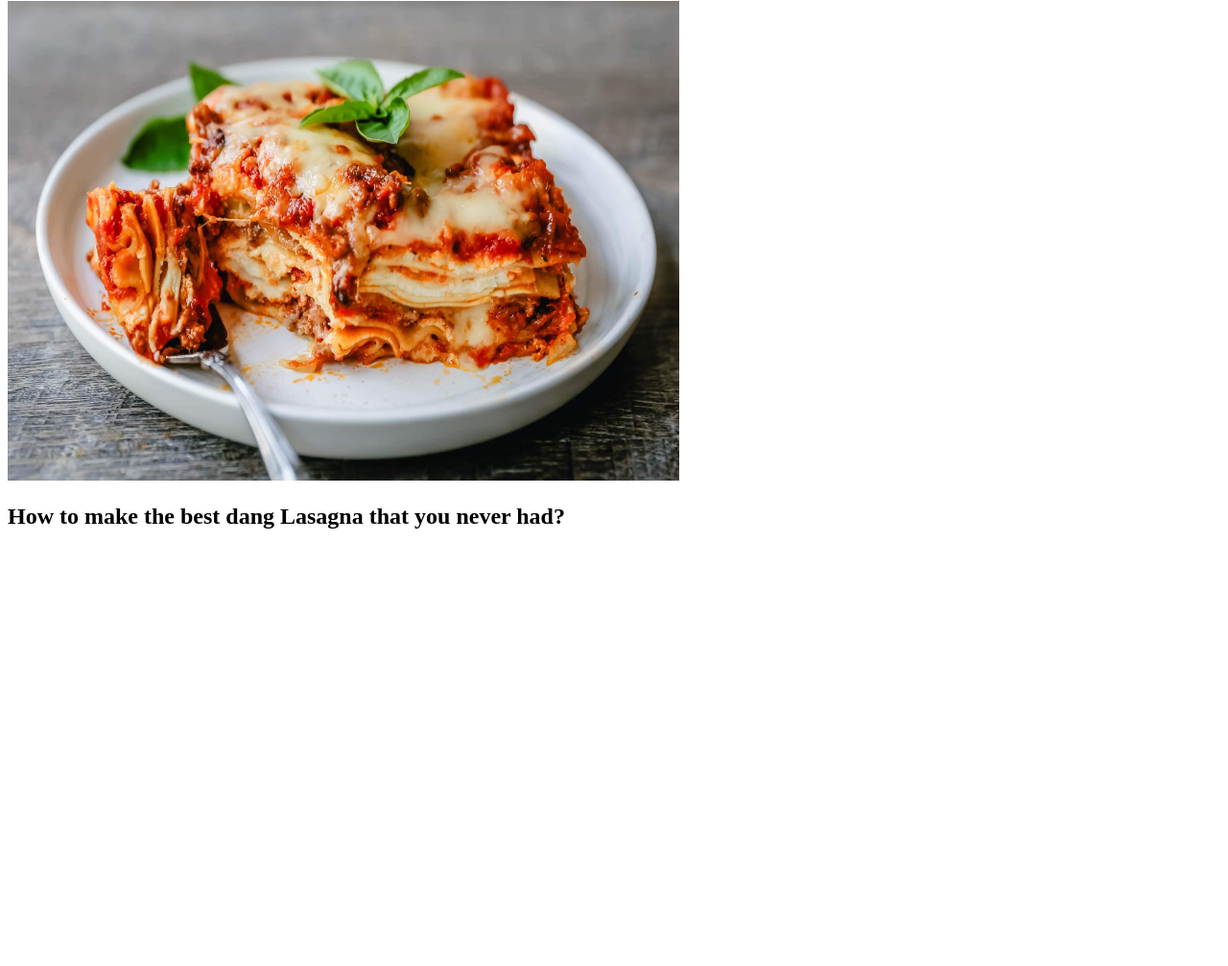
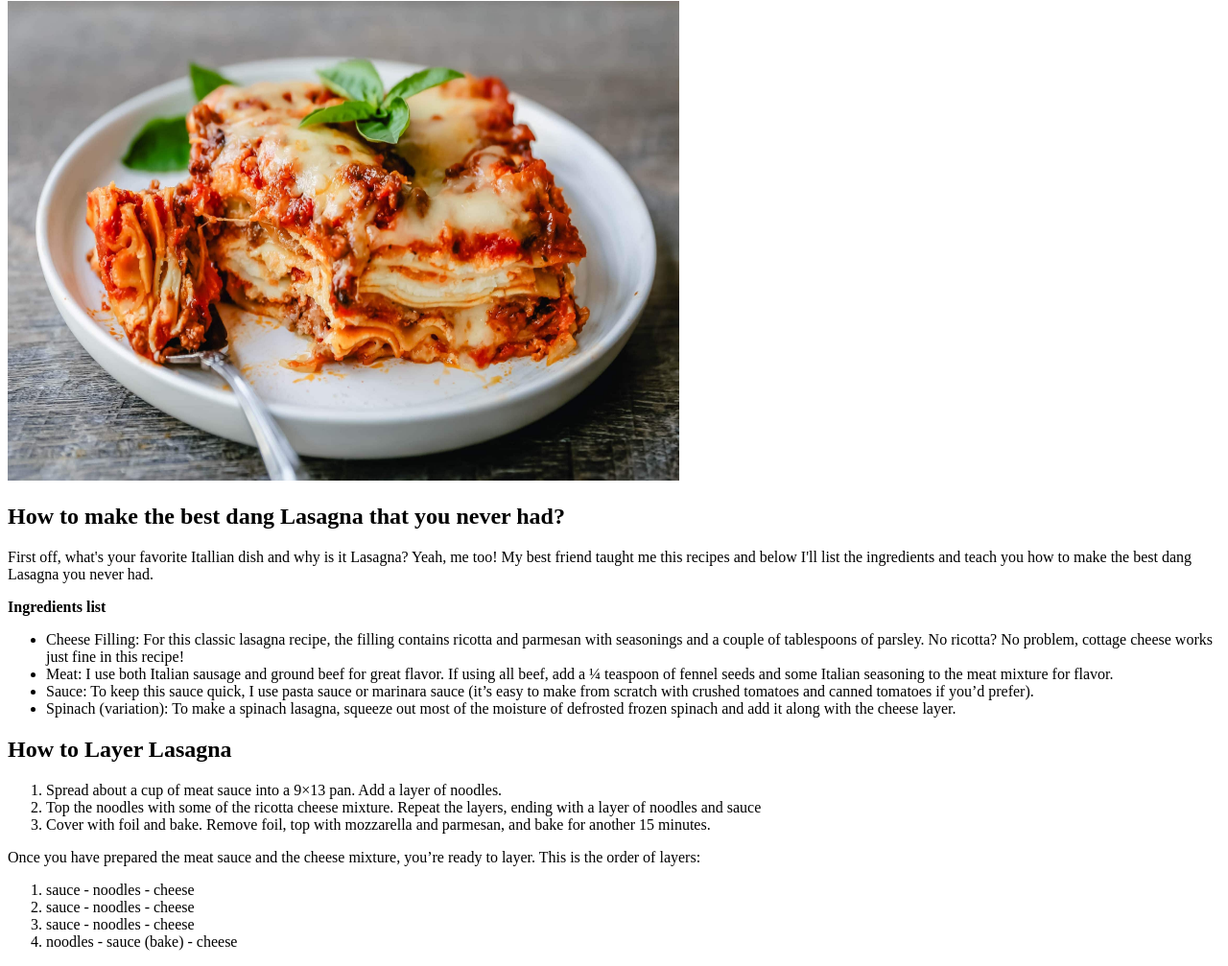
Before and after one commit to GiangoFett/odin-recipes, a plain HTML site: page recipes/lasagna.html in a window 1280 px wide. Shown: the part 79-1086 px from the top of the page at 96% size. Before the commit the page ends 800 px from the top, so only its background shows below. Drawn offline with Linux system fonts and the light colour scheme.

Commit message:
Added list(ordered/unordered) to index and lasagna

```diff
--- a/recipes/lasagna.html
+++ b/recipes/lasagna.html
@@ -7,4 +7,39 @@
     <p></p>
 
     <h2>How to make the best dang Lasagna that you never had?</h2>
+
+    <p>
+        First off, what's your favorite Itallian dish and why is it Lasagna? Yeah, me too! My best friend taught me this recipes and below I'll list the ingredients and teach you how to make the best dang Lasagna you never had.
+    </p>
+
+    <p>
+        <strong>Ingredients list</strong>
+        <ul>
+            <li>Cheese Filling: For this classic lasagna recipe, the filling contains ricotta and parmesan with seasonings and a couple of tablespoons of parsley. No ricotta? No problem, cottage cheese works just fine in this recipe!</li>
+            <li>Meat: I use both Italian sausage and ground beef for great flavor. If using all beef, add a ¼ teaspoon of fennel seeds and some Italian seasoning to the meat mixture for flavor.</li>
+            <li>Sauce: To keep this sauce quick, I use pasta sauce or marinara sauce (it’s easy to make from scratch with crushed tomatoes and canned tomatoes if you’d prefer).</li>
+            <li>Spinach (variation): To make a spinach lasagna, squeeze out most of the moisture of defrosted frozen spinach and add it along with the cheese layer.</li>
+        </ul>
+    </p>
+
+    <p>
+        <h2>How to Layer Lasagna</h2>
+
+        <ol>
+            <li>Spread about a cup of meat sauce into a 9×13 pan. Add a layer of noodles.</li>
+            <li>Top the noodles with some of the ricotta cheese mixture. Repeat the layers, ending with a layer of noodles and sauce</li>
+            <li>Cover with foil and bake. Remove foil, top with mozzarella and parmesan, and bake for another 15 minutes.</li>
+        </ol>
+
+        Once you have prepared the meat sauce and the cheese mixture, you’re ready to layer. This is the order of layers:
+
+        <ol>
+            <li>sauce - noodles - cheese</li>
+            <li>sauce - noodles - cheese</li>
+            <li>sauce - noodles - cheese</li>
+            <li>noodles - sauce (bake) - cheese</li>
+        </ol>
+
+
+    </p>
 </body>
```
Also changed, not shown: index.html (+5 -1 lines).
